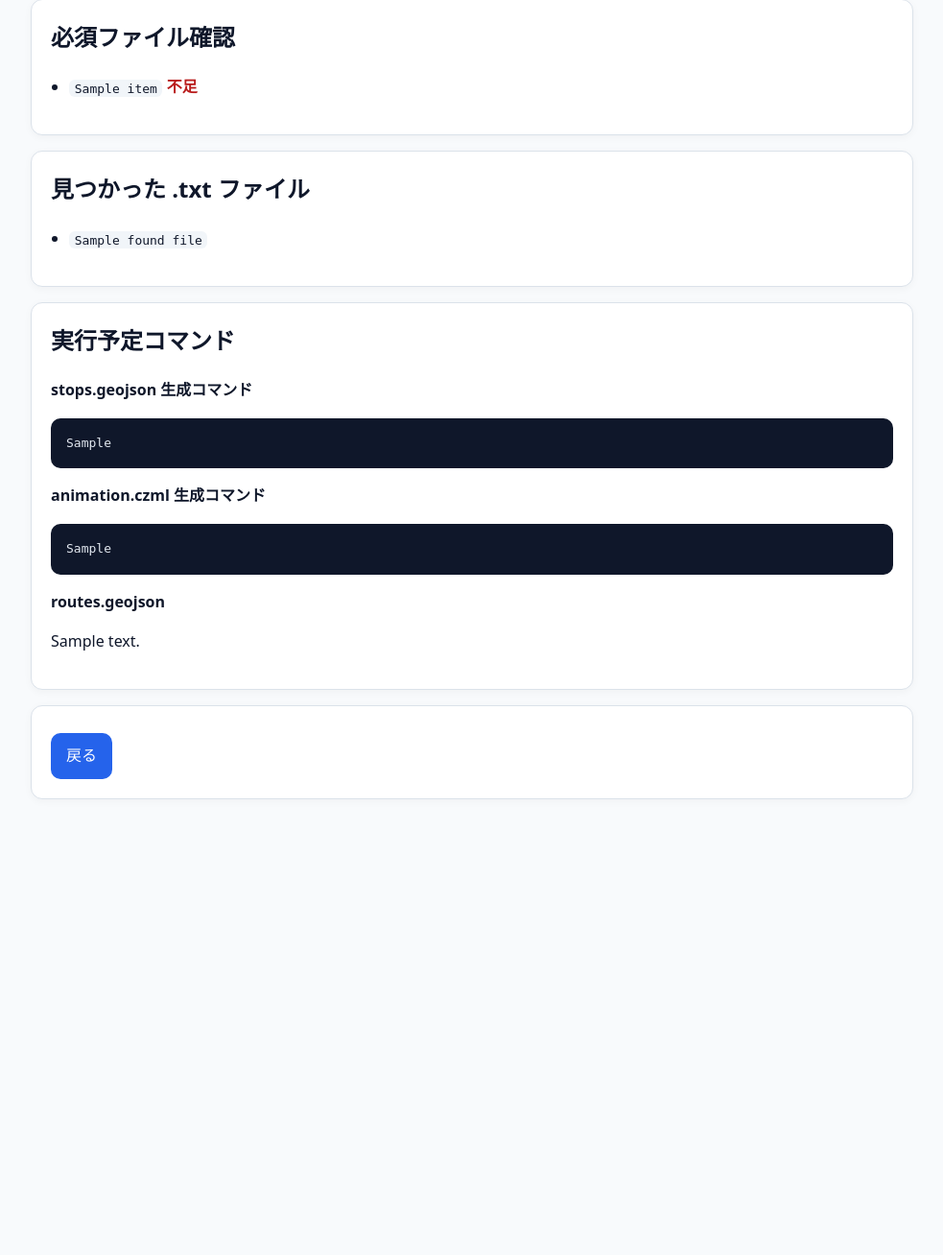
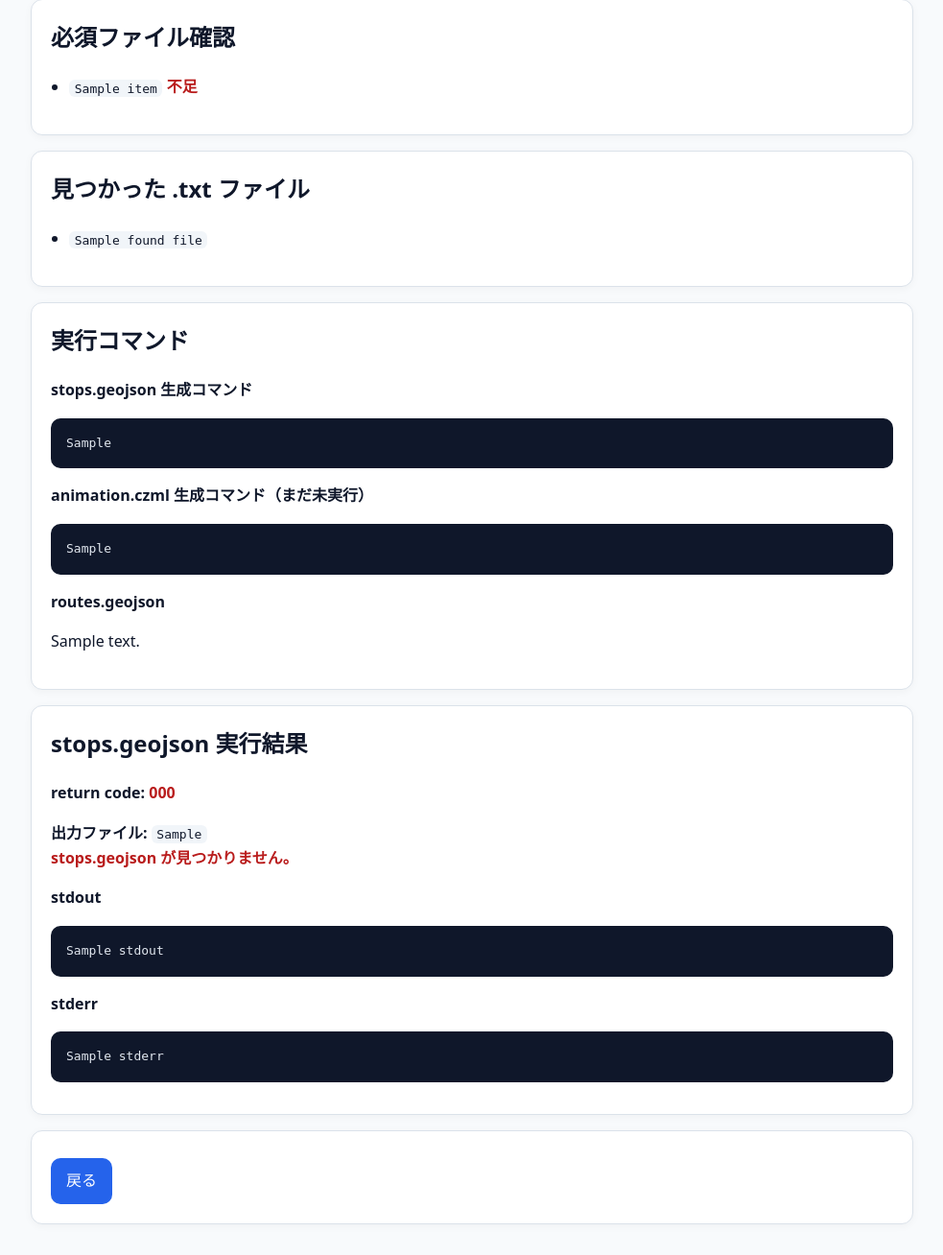
Before and after one commit to HololabMarui/gtfs-to-czml, a Flask app: template templates/inspect_result.html in a window 1280 px wide. Shown: the part 1000-2308 px from the top of the page at 96% size, without its empty margins (148-1131 px from the left). Before the commit the page ends 1833 px from the top, so only its background shows below. Run offline with Flask 3, Linux system fonts and the light colour scheme; the template is opened without the code that fills it: most values are stand-ins (such as "Sample title", 1, 10 or a date in 2020).

Commit message:
Add files via upload

```diff
--- a/app.py
+++ b/app.py
@@ -1,6 +1,7 @@
 from __future__ import annotations
 
 import shlex
+import subprocess
 import tempfile
 import zipfile
 from pathlib import Path
@@ -8,6 +9,11 @@ from pathlib import Path
 from flask import Flask, render_template, request
 
 BASE_DIR = Path(__file__).resolve().parent
+TMP_DIR = BASE_DIR / "tmp"
+OUTPUTS_DIR = BASE_DIR / "outputs"
+
+TMP_DIR.mkdir(exist_ok=True)
+OUTPUTS_DIR.mkdir(exist_ok=True)
 
 app = Flask(__name__, template_folder=str(BASE_DIR / "templates"))
 
@@ -15,9 +21,6 @@ REQUIRED_FILES = ["routes.txt", "trips.txt", "stops.txt", "stop_times.txt"]
 
 
 def resolve_gtfs_root(extract_dir: Path) -> Path:
-    """
-    Zip直下に txt がある場合と、1階層下にまとまっている場合の両方に対応
-    """
     if list(extract_dir.glob("*.txt")):
         return extract_dir
 
@@ -38,7 +41,33 @@ def shell_join(cmd: list[str]) -> str:
     return " ".join(shlex.quote(part) for part in cmd)
 
 
-def build_commands(
+def build_stops_command(
+    gtfs_dir: str,
+    output_path: str,
+    marker_color: str,
+    marker_symbol: str,
+    marker_size: str,
+    route_ids: list[str],
+) -> list[str]:
+    script_path = BASE_DIR / "gtfs_stops_to_geojson.py"
+
+    cmd = [
+        "python3",
+        str(script_path),
+        "--gtfs-dir", gtfs_dir,
+        "--output", output_path,
+        "--marker-color", marker_color,
+        "--marker-symbol", marker_symbol,
+        "--marker-size", marker_size,
+    ]
+
+    for rid in route_ids:
+        cmd.extend(["--route-id", rid])
+
+    return cmd
+
+
+def build_czml_command_preview(
     gtfs_dir: str,
     service_date: str,
     tz: str,
@@ -47,32 +76,15 @@ def build_commands(
     fallback_mode: str,
     sample_every: str,
     trail: str,
-    marker_color: str,
-    marker_symbol: str,
-    marker_size: str,
     with_point: bool,
     clamp_to_ground: bool,
     debug: bool,
-) -> dict[str, str]:
-    stops_script = BASE_DIR / "gtfs_stops_to_geojson.py"
-    czml_script = BASE_DIR / "gtfsjp_to_czml.py"
+) -> str:
+    script_path = BASE_DIR / "gtfsjp_to_czml.py"
 
-    stops_cmd = [
+    cmd = [
         "python3",
-        str(stops_script),
-        "--gtfs-dir", gtfs_dir,
-        "--output", "stops.geojson",
-        "--marker-color", marker_color,
-        "--marker-symbol", marker_symbol,
-        "--marker-size", marker_size,
-    ]
-
-    for rid in route_ids:
-        stops_cmd.extend(["--route-id", rid])
-
-    czml_cmd = [
-        "python3",
-        str(czml_script),
+        str(script_path),
         "--gtfs-dir", gtfs_dir,
         "--service-date", service_date,
         "--tz", tz,
@@ -83,24 +95,30 @@ def build_commands(
     ]
 
     if model_url:
-        czml_cmd.extend(["--model-url", model_url])
+        cmd.extend(["--model-url", model_url])
 
     if with_point:
-        czml_cmd.append("--with-point")
+        cmd.append("--with-point")
 
     if clamp_to_ground:
-        czml_cmd.append("--clamp-to-ground")
+        cmd.append("--clamp-to-ground")
 
     if debug:
-        czml_cmd.append("--debug")
+        cmd.append("--debug")
 
     for rid in route_ids:
-        czml_cmd.extend(["--route-id", rid])
+        cmd.extend(["--route-id", rid])
 
+    return shell_join(cmd)
+
+
+def run_command(cmd: list[str]) -> dict:
+    proc = subprocess.run(cmd, capture_output=True, text=True)
     return {
-        "stops_command": shell_join(stops_cmd),
-        "czml_command": shell_join(czml_cmd),
-        "routes_note": "routes.geojson は次の段階で shapes.txt から生成する処理を追加予定です。",
+        "returncode": proc.returncode,
+        "stdout": proc.stdout,
+        "stderr": proc.stderr,
+        "command": shell_join(cmd),
     }
 
 
@@ -126,6 +144,7 @@ def inspect_zip():
             error="Zipファイルが選択されていません。",
             form_data={},
             commands=None,
+            stops_run=None,
         )
 
     if not uploaded.filename.lower().endswith(".zip"):
@@ -140,6 +159,7 @@ def inspect_zip():
             error="Zipファイルをアップロードしてください。",
             form_data={},
             commands=None,
+            stops_run=None,
         )
 
     service_date = request.form.get("service_date", "").strip()
@@ -174,7 +194,7 @@ def inspect_zip():
         "debug": debug,
     }
 
-    work_dir = Path(tempfile.mkdtemp(prefix="gtfsjp_"))
+    work_dir = Path(tempfile.mkdtemp(prefix="gtfsjp_", dir=str(TMP_DIR)))
     zip_path = work_dir / uploaded.filename
     extract_dir = work_dir / "extracted"
     extract_dir.mkdir(parents=True, exist_ok=True)
@@ -195,6 +215,7 @@ def inspect_zip():
             error="Zipの展開に失敗しました。壊れたZipの可能性があります。",
             form_data=form_data,
             commands=None,
+            stops_run=None,
         )
 
     gtfs_root = resolve_gtfs_root(extract_dir)
@@ -211,23 +232,49 @@ def inspect_zip():
     all_ok = all(item["exists"] for item in required_results)
 
     commands = None
+    stops_run = None
+
     if all_ok:
-        commands = build_commands(
+        stops_output = OUTPUTS_DIR / f"{work_dir.name}_stops.geojson"
+
+        stops_cmd = build_stops_command(
             gtfs_dir=str(gtfs_root),
-            service_date=service_date,
-            tz=tz,
-            route_ids=route_ids,
-            model_url=model_url,
-            fallback_mode=fallback_mode,
-            sample_every=sample_every,
-            trail=trail,
+            output_path=str(stops_output),
             marker_color=marker_color,
             marker_symbol=marker_symbol,
             marker_size=marker_size,
-            with_point=with_point,
-            clamp_to_ground=clamp_to_ground,
-            debug=debug,
+            route_ids=route_ids,
         )
+
+        stops_result = run_command(stops_cmd)
+        stops_exists = stops_output.exists()
+
+        stops_run = {
+            "command": stops_result["command"],
+            "returncode": stops_result["returncode"],
+            "stdout": stops_result["stdout"],
+            "stderr": stops_result["stderr"],
+            "output_path": str(stops_output),
+            "output_exists": stops_exists,
+        }
+
+        commands = {
+            "stops_command": stops_result["command"],
+            "czml_command": build_czml_command_preview(
+                gtfs_dir=str(gtfs_root),
+                service_date=service_date,
+                tz=tz,
+                route_ids=route_ids,
+                model_url=model_url,
+                fallback_mode=fallback_mode,
+                sample_every=sample_every,
+                trail=trail,
+                with_point=with_point,
+                clamp_to_ground=clamp_to_ground,
+                debug=debug,
+            ),
+            "routes_note": "routes.geojson は次の段階で shapes.txt から生成する処理を追加予定です。",
+        }
 
     return render_template(
         "inspect_result.html",
@@ -240,6 +287,7 @@ def inspect_zip():
         error=None,
         form_data=form_data,
         commands=commands,
+        stops_run=stops_run,
     )
 
 
--- a/templates/inspect_result.html
+++ b/templates/inspect_result.html
@@ -145,16 +145,47 @@
 
     {% if commands %}
     <div class="card">
-      <h2>実行予定コマンド</h2>
+      <h2>実行コマンド</h2>
 
       <p><strong>stops.geojson 生成コマンド</strong></p>
       <pre>{{ commands.stops_command }}</pre>
 
-      <p><strong>animation.czml 生成コマンド</strong></p>
+      <p><strong>animation.czml 生成コマンド（まだ未実行）</strong></p>
       <pre>{{ commands.czml_command }}</pre>
 
       <p><strong>routes.geojson</strong></p>
       <p>{{ commands.routes_note }}</p>
+    </div>
+    {% endif %}
+
+    {% if stops_run %}
+    <div class="card">
+      <h2>stops.geojson 実行結果</h2>
+
+      <p>
+        <strong>return code:</strong>
+        {% if stops_run.returncode == 0 %}
+          <span class="ok">{{ stops_run.returncode }}</span>
+        {% else %}
+          <span class="ng">{{ stops_run.returncode }}</span>
+        {% endif %}
+      </p>
+
+      <p>
+        <strong>出力ファイル:</strong>
+        <code>{{ stops_run.output_path }}</code><br>
+        {% if stops_run.output_exists %}
+          <span class="ok">stops.geojson を生成できました。</span>
+        {% else %}
+          <span class="ng">stops.geojson が見つかりません。</span>
+        {% endif %}
+      </p>
+
+      <p><strong>stdout</strong></p>
+      <pre>{{ stops_run.stdout or "(出力なし)" }}</pre>
+
+      <p><strong>stderr</strong></p>
+      <pre>{{ stops_run.stderr or "(出力なし)" }}</pre>
     </div>
     {% endif %}
 
```
